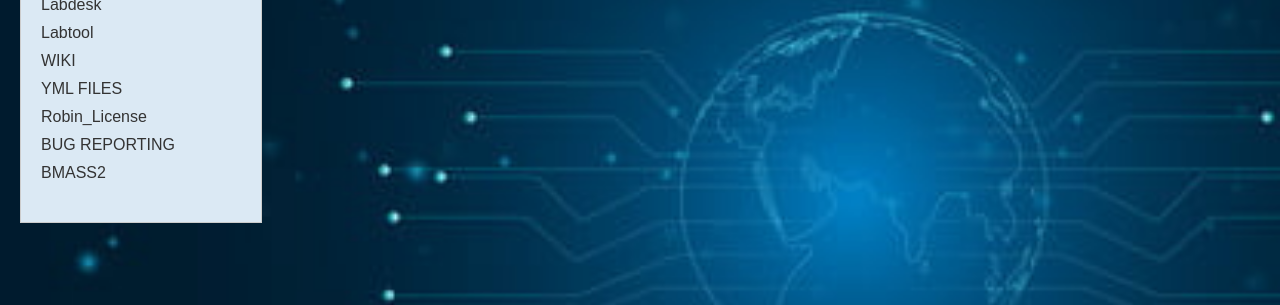
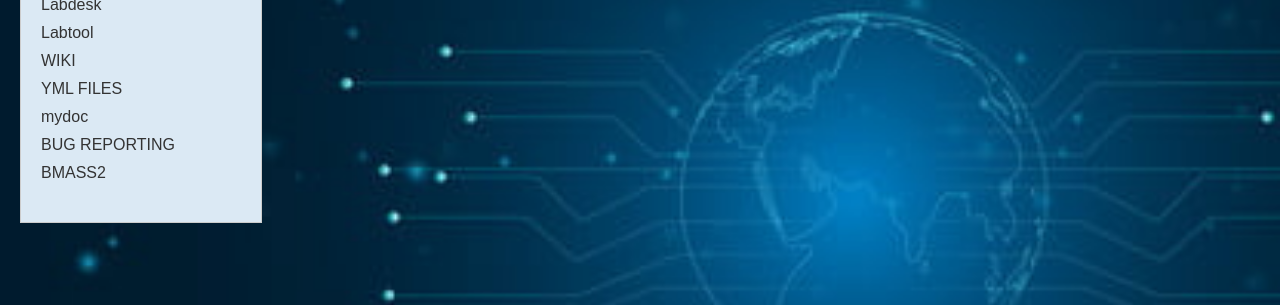
Before and after one commit to satishgore01/gitjenkins, a Flask app: template templates/home.html in a window 1280 px wide. Shown: the part 202-507 px from the top of the page. Run offline with Flask 2, Linux system fonts and the light colour scheme; the template is opened without the code that fills it, so the values that code supplies are empty.

Commit message:
Update home.html

```diff
--- a/templates/home.html
+++ b/templates/home.html
@@ -131,7 +131,7 @@
             <li><a href="http://labtool.rma.lan:8000/">Labtool</a></li>
             <li><a href="http://wiki.rma.lan/">WIKI</a></li>
 	    <li><a href="http://10.21.3.168/ymlfiles/">YML FILES</a></li>
-	    <li><a href="https://get.robin.io/activate">Robin_License</a></li>
+	    <li><a href="https://get.robin.io/activate">mydoc</a></li>
              <li><a href="https://officerakuten-my.sharepoint.com/:x:/g/personal/satish_gore_rakuten_com/ESsCtHITUfxHtOJCwjyeMaEBaU_i840mIAgLVBpXlYxi_A?e=FsgLxI">BUG REPORTING</a></li>
 	    <li><a href="https://[fd03:298c:8dfe:821::100:1002]:30030/login
 ">BMASS2</a></li>
```
